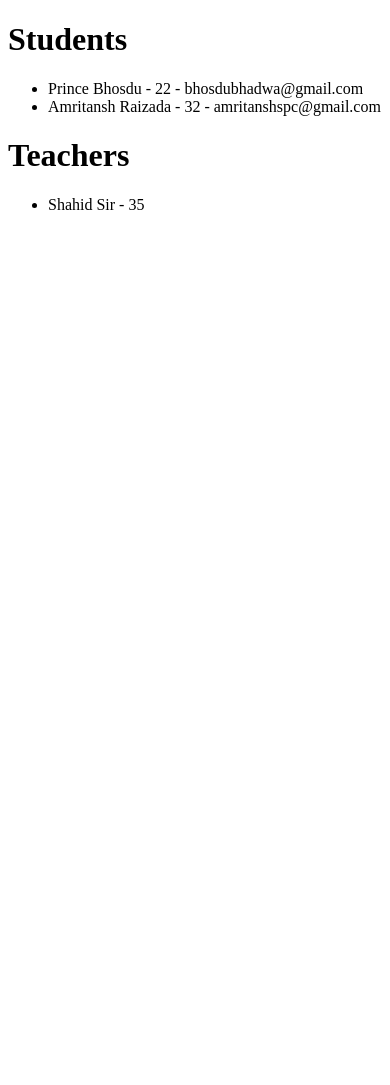
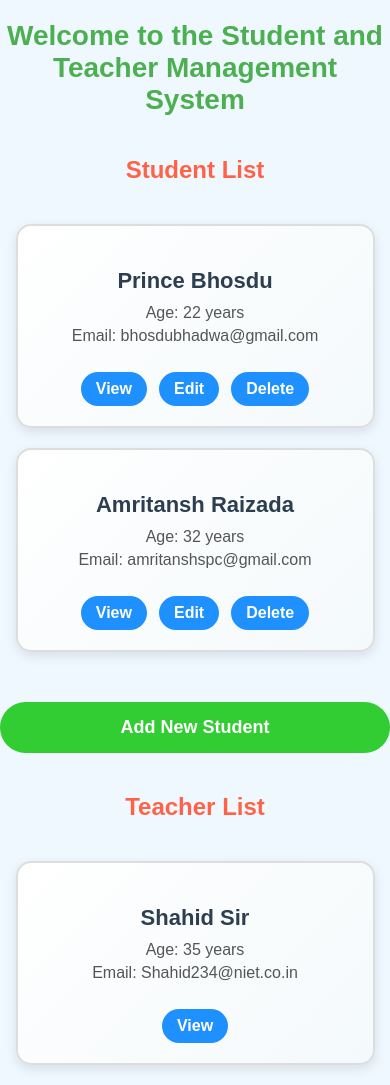
Before and after one commit to AmritanshRaizada/DjangoProject, a Django app: page / in a window 390 px wide. Before the commit the page ends 210 px from the top, so only its background shows below. Run offline with Django 5.2, Linux system fonts and the light colour scheme; data comes from the database, SQL or seed files in the repository; both versions use the stored data as it was after the commit.

Commit message:
Full Working Management Portal (ADDED CSS)

```diff
--- a/myproject/myapp/models.py
+++ b/myproject/myapp/models.py
@@ -5,8 +5,15 @@ class Student(models.Model):
     age = models.IntegerField()
     email = models.EmailField(unique=True)
     created_at = models.DateTimeField(auto_now_add=True)
+
+    def __str__(self):
+        return self.name
+
 class Teacher(models.Model):
-    name=models.CharField(max_length=100)
-    age=models.IntegerField()
-    class Meta:
-        app_label = 'myapp'
+    name = models.CharField(max_length=100)
+    age = models.IntegerField()
+    email = models.EmailField(unique=True, null=True, blank=True)  # Optional email
+    subject = models.CharField(max_length=100, null=True, blank=True)  # Optional subject
+
+    def __str__(self):
+        return self.name
--- /dev/null
+++ b/myproject/myapp/static/css/style.css
@@ -0,0 +1,156 @@
+/* General Styles */
+body {
+    font-family: 'Arial', sans-serif;
+    margin: 0;
+    padding: 0;
+    background-color: #f0f8ff;
+    color: #333;
+}
+
+/* Header */
+h1 {
+    text-align: center;
+    margin-top: 20px;
+    color: #4CAF50;
+    font-size: 32px;
+}
+
+/* Section Titles */
+h2 {
+    text-align: center;
+    color: #FF6347;
+    font-size: 28px;
+    margin-top: 40px;
+}
+
+/* Container for Grid Layout */
+.container {
+    display: grid;
+    grid-template-columns: repeat(auto-fill, minmax(280px, 1fr));
+    gap: 20px;
+    padding: 20px;
+    justify-items: center;
+}
+
+/* Card Styling */
+.card {
+    background: linear-gradient(135deg, #ffffff, #f4f9fb);
+    border-radius: 15px;
+    box-shadow: 0 4px 12px rgba(0, 0, 0, 0.1);
+    padding: 20px;
+    width: 100%;
+    text-align: center;
+    transition: all 0.3s ease-in-out;
+    border: 2px solid #ddd;
+}
+
+/* Hover effect on Cards */
+.card:hover {
+    transform: translateY(-10px);
+    box-shadow: 0 8px 20px rgba(0, 0, 0, 0.2);
+}
+
+/* Card Header */
+.card h3 {
+    font-size: 24px;
+    color: #2c3e50;
+    font-weight: 600;
+    margin-bottom: 10px;
+}
+
+/* Card Paragraph */
+.card p {
+    font-size: 16px;
+    color: #555;
+    margin: 5px 0;
+}
+
+/* Link Styling */
+.card a {
+    display: inline-block;
+    margin-top: 12px;
+    padding: 8px 20px;
+    background-color: #FF8C00;
+    color: white;
+    text-decoration: none;
+    border-radius: 25px;
+    font-weight: bold;
+    transition: background-color 0.3s ease;
+}
+
+/* Hover effect on Links */
+.card a:hover {
+    background-color: #ff7f00;
+}
+
+/* Action Button Styling */
+.actions {
+    display: flex;
+    justify-content: center;
+    gap: 12px;
+    margin-top: 15px;
+}
+
+/* Action Buttons */
+.actions a {
+    background-color: #1E90FF;
+    padding: 8px 15px;
+    color: white;
+    border-radius: 25px;
+    text-decoration: none;
+    font-weight: bold;
+    transition: background-color 0.3s ease;
+}
+
+.actions a:hover {
+    background-color: #4682B4;
+}
+
+/* Add Student Button */
+.add-button {
+    display: block;
+    margin: 30px auto;
+    padding: 15px 30px;
+    background-color: #32CD32;
+    color: white;
+    text-align: center;
+    border-radius: 50px;
+    font-size: 18px;
+    font-weight: bold;
+    text-decoration: none;
+    transition: background-color 0.3s ease;
+}
+
+/* Hover effect on Add New Student Button */
+.add-button:hover {
+    background-color: #28a745;
+}
+
+/* Responsive Design */
+@media (max-width: 768px) {
+    .container {
+        grid-template-columns: repeat(auto-fill, minmax(240px, 1fr));
+    }
+
+    h1 {
+        font-size: 28px;
+    }
+
+    h2 {
+        font-size: 24px;
+    }
+
+    .card h3 {
+        font-size: 22px;
+    }
+}
+
+@media (max-width: 480px) {
+    .container {
+        grid-template-columns: 1fr;
+    }
+
+    .card {
+        width: 90%;
+    }
+}
--- a/myproject/myapp/templates/home.html
+++ b/myproject/myapp/templates/home.html
@@ -1,21 +1,49 @@
 <!DOCTYPE html>
-<html>
+<html lang="en">
 <head>
+    <meta charset="UTF-8">
+    <meta name="viewport" content="width=device-width, initial-scale=1.0">
     <title>Home</title>
+    {% load static %}
+    <link rel="stylesheet" href="{% static '/css/style.css' %}">
 </head>
 <body>
-    <h1>Students</h1>
-    <ul>
+    <h1>Welcome to the Student and Teacher Management System</h1>
+
+    <!-- Students Section -->
+    <h2>Student List</h2>
+    <div class="container">
         {% for student in students %}
-            <li>{{ student.name }} - {{ student.age }} - {{ student.email }}</li>
+            <div class="card">
+                <h3>{{ student.name }}</h3>
+                <p>Age: {{ student.age }} years</p>
+                <p>Email: {{ student.email }}</p>
+                <div class="actions">
+                    <a href="{% url 'student_detail' student.id %}">View</a>
+                    <a href="{% url 'student_update' student.id %}">Edit</a>
+                    <a href="{% url 'student_delete' student.id %}">Delete</a>
+                </div>
+            </div>
         {% endfor %}
-    </ul>
+    </div>
 
-    <h1>Teachers</h1>
-    <ul>
+    <a href="{% url 'student_create' %}" class="add-button">Add New Student</a>
+
+    <!-- Teachers Section -->
+    <h2>Teacher List</h2>
+    <div class="container">
         {% for teacher in teachers %}
-            <li>{{ teacher.name }} - {{ teacher.age }}</li>
+            <div class="card">
+                <h3>{{ teacher.name }}</h3>
+                <p>Age: {{ teacher.age }} years
+                </p>
+                <p>Email: {{ teacher.email }}</p>
+                <div class="actions">
+                    <a href="{% url 'teacher_detail' teacher.id %}">View</a>
+                </div>
+            </div>
         {% endfor %}
-    </ul>
+    </div>
+
 </body>
 </html>
--- a/myproject/myapp/templates/student_form.html
+++ b/myproject/myapp/templates/student_form.html
@@ -2,6 +2,9 @@
 <html>
 <head>
     <title>{% if student %}Edit{% else %}Create{% endif %} Student</title>
+    {% load static %}
+<link rel="stylesheet" href="{% static 'css/styles.css' %}">
+
 </head>
 <body>
     <h1>{% if student %}Edit{% else %}Create{% endif %} Student</h1>
@@ -15,6 +18,6 @@
         <input type="email" name="email" value="{{ student.email|default_if_none:'' }}" required>
         <button type="submit">Save</button>
     </form>
-    <a href="{% url 'student-list' %}">Cancel</a>
+    <a href="{% url 'home' %}">Cancel</a>
 </body>
 </html>
--- a/myproject/myapp/views.py
+++ b/myproject/myapp/views.py
@@ -1,41 +1,44 @@
 from django.shortcuts import render, redirect, get_object_or_404
-from django.http import HttpResponse
-from .models import Student
-from .models import Teacher
+from .models import Student, Teacher
+
 def home(request):
     students = Student.objects.all()
-    teachers = Teacher.objects.all()
+    teachers = Teacher.objects.all()  # Adding teachers here
     return render(request, 'home.html', {'students': students, 'teachers': teachers})
 
 def student_list(request):
     students = Student.objects.all()
     return render(request, 'student_list.html', {'students': students})
+
 def student_detail(request, id):
     student = get_object_or_404(Student, id=id)
     return render(request, 'student_detail.html', {'student': student})
+
 def student_create(request):
     if request.method == 'POST':
         name = request.POST['name']
         age = request.POST['age']
         email = request.POST['email']
         Student.objects.create(name=name, age=age, email=email)
-        return redirect('student-list')
+        return redirect('home')
     return render(request, 'student_form.html')
+
 def student_update(request, id):
     student = get_object_or_404(Student, id=id)
     if request.method == 'POST':
         student.name = request.POST['name']
         student.age = request.POST['age']
         student.email = request.POST['email']
+
         student.save()
-        return redirect('student-list')
+        return redirect('home')
     return render(request, 'student_form.html', {'student': student})
+
 def student_delete(request, id):
     student = get_object_or_404(Student, id=id)
     student.delete()
-    return redirect('student-list')
-def teacher_detail(request,id):
-    teacher=get_object_or_404(Teacher,id=id)
-    teacher.name="shahid"
-    teacher.age=23
+    return redirect('home')
+
+def teacher_detail(request, id):
+    teacher = get_object_or_404(Teacher, id=id)
     return render(request, 'teacher_detail.html', {'teacher': teacher})
--- a/myproject/myproject/urls.py
+++ b/myproject/myproject/urls.py
@@ -17,17 +17,14 @@ Including another URLconf
 
 from django.contrib import admin
 from django.urls import path
-from myapp.views import student_list, home,student_detail, student_create, student_update, student_delete,teacher_detail
-
-
+from myapp.views import student_list, home, student_detail, student_create, student_update, student_delete, teacher_detail
 
 urlpatterns = [
     path('admin/', admin.site.urls),
-    path('', home, name='home'),
-    path('student/<int:id>/', student_detail, name='student-detail'),
-    path('student/create/', student_create, name='student-create'),
-    path('student/<int:id>/update/', student_update, name='student-update'),
-    path('student/<int:id>/delete/', student_delete, name='student-delete'),
-    path('teacher/<int:id>/', teacher_detail, name='teacher-detail')
-
+    path('', home, name='home'),  # Home view should be here
+    path('student/<int:id>/', student_detail, name='student_detail'),
+    path('student/create/', student_create, name='student_create'),
+    path('student/<int:id>/update/', student_update, name='student_update'),
+    path('student/<int:id>/delete/', student_delete, name='student_delete'),
+    path('teacher/<int:id>/', teacher_detail, name='teacher_detail'),
 ]
```
Also changed, not shown: myproject/myapp/apps.py (+5 -3 lines), myproject/myapp/forms.py (added, +7 -0 lines), myproject/myapp/signals.py (added, +8 -0 lines), myproject/myapp/static/css/styles.css (added, +80 -0 lines), myproject/myapp/templates/student_detail.html (+6 -1 lines), myproject/myapp/templates/student_list.html (+17 -4 lines), myproject/myapp/templates/teacher_detail.html (+6 -6 lines), myproject/myproject/settings.py (+8 -1 lines), myproject/db.sqlite3, myproject/myapp/migrations/0003_teacher_email_teacher_subject.py (added).
